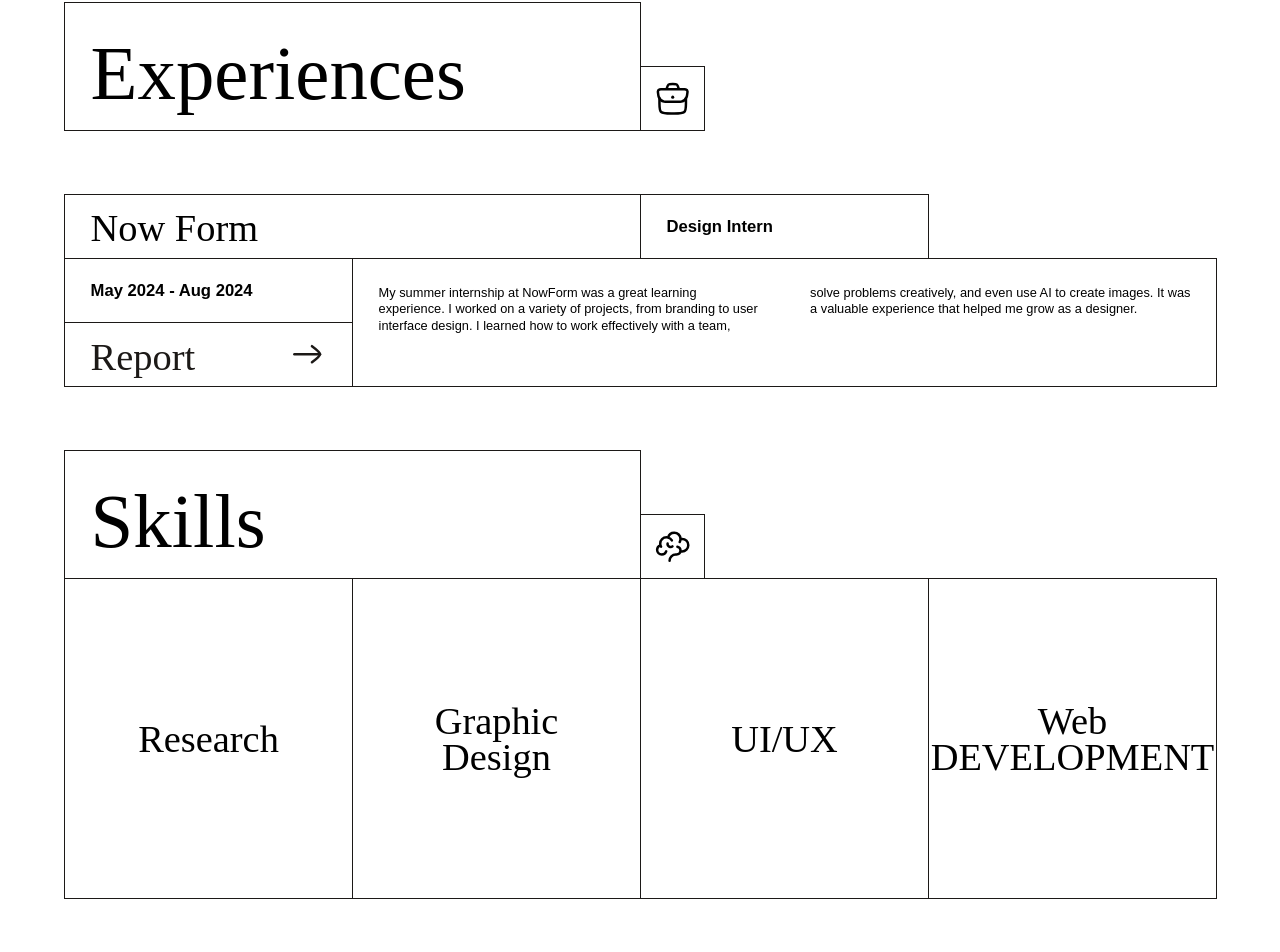
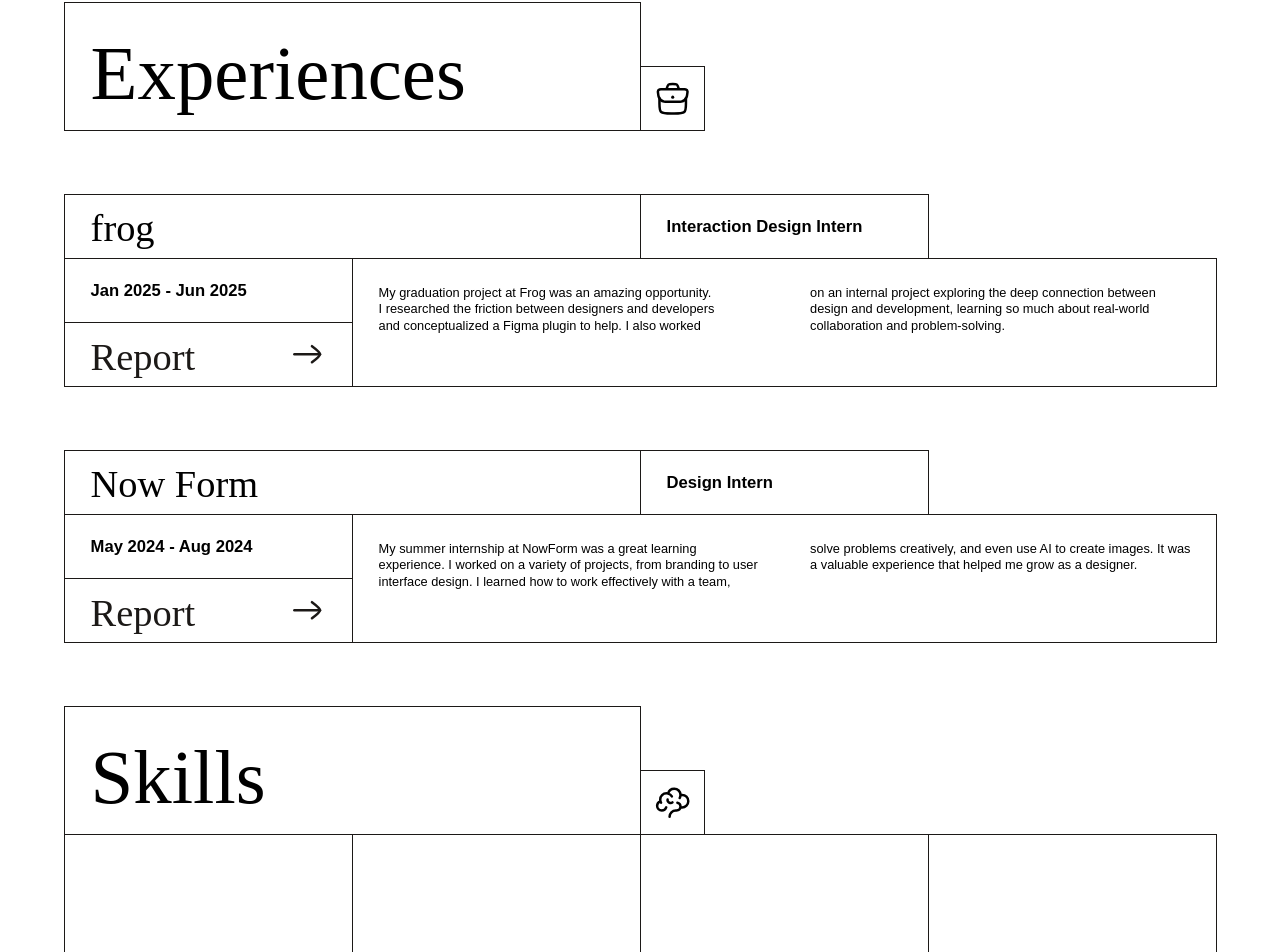
Before and after one commit to Krsatvik1/portfolio, a SvelteKit app: page /about in a window 1280 px wide. Shown: the part 959-1911 px from the top of the page. Built offline with nearby package versions, Linux system fonts and the light colour scheme; a web font is replaced by a local one.

Commit message:
Added Exp

```diff
--- a/src/routes/about/ExpItem.svelte
+++ b/src/routes/about/ExpItem.svelte
@@ -4,14 +4,39 @@
     import Body from "$lib/components/Body.svelte";
     import Button from "$lib/components/Button.svelte";
     import ArrowRight from "$lib/components/icons/arrow-right.svelte";
-    function downloadFile() {
+    function downloadFile1() {
       const fileUrl = "/Summer_Intership_Report.pdf";
       const link = document.createElement("a");
       link.href = fileUrl;
       link.download = "Summer_Intership_Report.pdf";
       link.click();
     }
+    function downloadFile2() {
+      const fileUrl = "/Graduation_Project_Report.pdf";
+      const link = document.createElement("a");
+      link.href = fileUrl;
+      link.download = "Graduation_Project_Report.pdf";
+      link.click();
+    }
 </script>
+<div class="relative grid grid-cols-2 lg:grid-cols-4 col-span-4 mt-[15dvi] lg:mt-[5dvi]">
+    <Title text_size="h2" label="frog" height="h-[15dvi] lg:h-[5dvi]"/>
+    <Title label="Interaction Design Intern" text_size="cap" height="h-[15dvi] lg:h-[5dvi]" sm_col_span={1} lg_col_span={1}/>
+
+    <div class="hidden lg:block" />
+    <div>
+        <Title label="Jan 2025 - Jun 2025" text_size="cap" height="h-[15dvi] lg:h-[5dvi]" sm_col_span="h-[15dvi]" lg_col_span={1}/>
+        <div class="col-span-4 lg:block hidden lg:col-span-1">
+            <Button onClick={downloadFile2} label="Report" mode="primary" invert={false} sticky={false}> <svelte:component this={ArrowRight} /> </Button>
+        </div>
+
+    </div>
+    <Body label="My graduation project at Frog was an amazing opportunity. I researched the friction between designers and developers and conceptualized a Figma plugin to help. I also worked on an internal project exploring the deep connection between design and development, learning so much about real-world collaboration and problem-solving." height="lg:h-[10dvi] h-[45dvi]" text_col="lg:columns-2"/>
+    <div class="col-span-2 lg:col-span-1 lg:hidden h-[15dvi]">
+        <Button onClick={downloadFile2} label="Download Report" mode="primary" invert={false} sticky={false}> <svelte:component this={ArrowRight} /> </Button>
+    </div>
+</div>
+
 <div class="relative grid grid-cols-2 lg:grid-cols-4 col-span-4 mt-[15dvi] lg:mt-[5dvi]">
     <Title text_size="h2" label="Now Form" height="h-[15dvi] lg:h-[5dvi]"/>
     <Title label="Design Intern" text_size="cap" height="h-[15dvi] lg:h-[5dvi]" sm_col_span={1} lg_col_span={1}/>
@@ -20,12 +45,12 @@
     <div>
         <Title label="May 2024 - Aug 2024" text_size="cap" height="h-[15dvi] lg:h-[5dvi]" sm_col_span="h-[15dvi]" lg_col_span={1}/>
         <div class="col-span-4 lg:block hidden lg:col-span-1">
-            <Button onClick={downloadFile} label="Report" mode="primary" invert={false} sticky={false}> <svelte:component this={ArrowRight} /> </Button>
+            <Button onClick={downloadFile1} label="Report" mode="primary" invert={false} sticky={false}> <svelte:component this={ArrowRight} /> </Button>
         </div>
 
     </div>
     <Body label="My summer internship at NowForm was a great learning experience. I worked on a variety of projects, from branding to user interface design. I learned how to work effectively with a team, solve problems creatively, and even use AI to create images. It was a valuable experience that helped me grow as a designer." height="lg:h-[10dvi] h-[45dvi]" text_col="lg:columns-2"/>
     <div class="col-span-2 lg:col-span-1 lg:hidden h-[15dvi]">
-        <Button onClick={downloadFile} label="Download Report" mode="primary" invert={false} sticky={false}> <svelte:component this={ArrowRight} /> </Button>
+        <Button onClick={downloadFile1} label="Download Report" mode="primary" invert={false} sticky={false}> <svelte:component this={ArrowRight} /> </Button>
     </div>
 </div>
```
Also changed, not shown: 2 other files (tests, documents, lock files or other folders).
